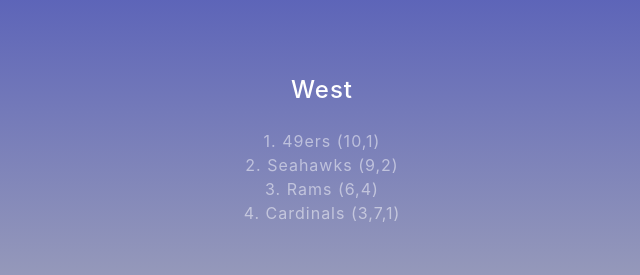
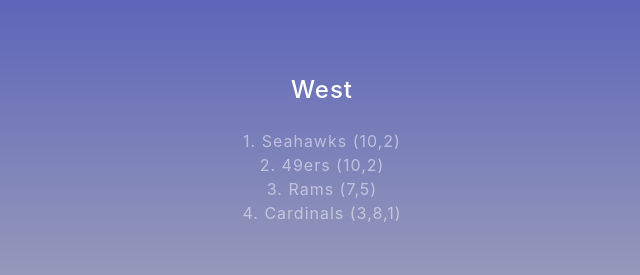
Before and after one commit to blakeharris3/NFLStandings, a website with bundled scripts: page standings/index.html in a window 1280 px wide. Shown: the part 2120-2395 px from the top of the page, 318-958 px from the left. Built offline with nearby package versions, Linux system fonts and the light colour scheme.

Commit message:
NFC West

```diff
--- a/standings/index.html
+++ b/standings/index.html
@@ -87,10 +87,10 @@
             4. Falcons (3,8)
           </p>
           <h4 class="text-white mb-4">West</h4>
-          <p class="text-white-50">1. 49ers (10,1)<br>
-            2. Seahawks (9,2)<br>
-            3. Rams (6,4)<br>
-            4. Cardinals (3,7,1)
+          <p class="text-white-50">1. Seahawks (10,2)<br>
+            2. 49ers (10,2)<br>
+            3. Rams (7,5)<br>
+            4. Cardinals (3,8,1)
           </p>
         </div>
       </div>
```
